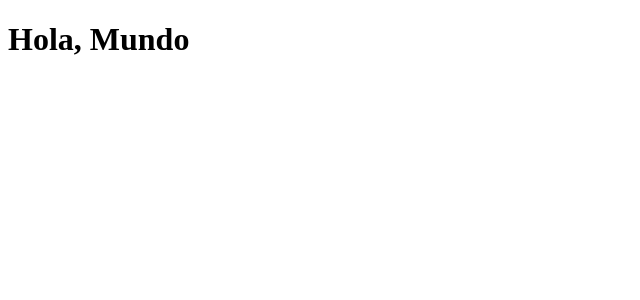
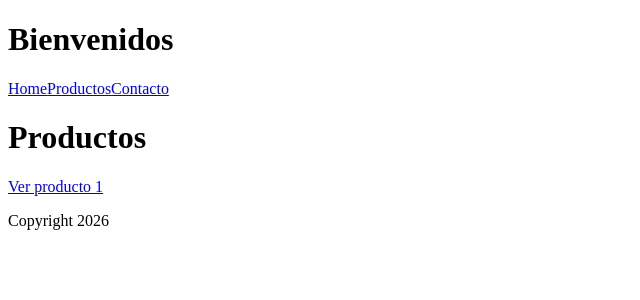
Before and after one commit to romidenardi/modulo3-trabajofinal, a React (Vite) app: page /productos in a window 1280 px wide. Shown: the top 300 px of the page, without its empty margins (0-640 px from the left). Built offline with nearby package versions, Linux system fonts and the light colour scheme.

Commit message:
Estructura base

```diff
--- a/src/App.jsx
+++ b/src/App.jsx
@@ -1,12 +1,27 @@
-import { useState } from 'react'
-import './App.css'
+import { BrowserRouter, Routes, Route } from "react-router-dom";
+
+import { Footer } from "./components/common/Footer";
+import { Header } from "./components/common/Header";
+import { Nav } from "./components/common/Nav";
+import { Contact } from "./components/pages/Contact";
+import { Home } from "./components/pages/Home";
+import { Product } from "./components/pages/Product";
+import { Products } from "./components/pages/Products";
 
 function App() {
 
   return (
-    <div>
-      <h1>Hola, Mundo</h1>
-    </div>
+    <BrowserRouter>
+      <Header/>
+      <Nav/>
+        <Routes>
+          <Route path="/" element={<Home/>} />
+          <Route path="/productos" element={<Products/>} />
+          <Route path="/producto/:id" element={<Product/>} />
+          <Route path="/contacto" element={<Contact/>} />
+        </Routes>
+      <Footer/>
+    </BrowserRouter>
   );
 };
 
--- /dev/null
+++ b/src/components/common/Footer.jsx
@@ -0,0 +1,9 @@
+import React from 'react'
+
+export const Footer = () => {
+  return (
+    <div>
+      <p>Copyright 2026</p>
+    </div>
+  );
+};
--- /dev/null
+++ b/src/components/common/Header.jsx
@@ -0,0 +1,9 @@
+import React from 'react'
+
+export const Header = () => {
+  return (
+    <div>
+      <h1>Bienvenidos</h1>
+    </div>
+  );
+};
--- /dev/null
+++ b/src/components/common/Nav.jsx
@@ -0,0 +1,14 @@
+import React from 'react'
+import { Link } from 'react-router-dom'
+
+export const Nav = () => {
+  return (
+    <div>
+      <nav>
+        <Link to="/">Home</Link>
+        <Link to="/productos">Productos</Link>
+        <Link to="/contacto">Contacto</Link>
+      </nav>
+    </div>
+  );
+};
--- /dev/null
+++ b/src/components/pages/Contact.jsx
@@ -0,0 +1,9 @@
+import React from 'react'
+
+export const Contact = () => {
+  return (
+    <div>
+      <h1>Contacto</h1>
+    </div>
+  );
+};
--- /dev/null
+++ b/src/components/pages/Home.jsx
@@ -0,0 +1,9 @@
+import React from 'react'
+
+export const Home = () => {
+  return (
+    <div>
+      <h1>Home</h1>
+    </div>
+  );
+};
--- /dev/null
+++ b/src/components/pages/Product.jsx
@@ -0,0 +1,11 @@
+import React from 'react'
+import { useParams} from 'react-router-dom'
+
+export const Product = () => {
+  const {id} = useParams()
+  return (
+    <div>
+      <h2>Detalle del producto {id}</h2>
+    </div>
+  );
+};
--- /dev/null
+++ b/src/components/pages/Products.jsx
@@ -0,0 +1,11 @@
+import React from 'react'
+import { Link } from 'react-router-dom'
+
+export const Products = () => {
+  return (
+    <div>
+      <h1>Productos</h1>
+      <Link to="/producto/1">Ver producto 1</Link>
+    </div>
+  );
+};
```
